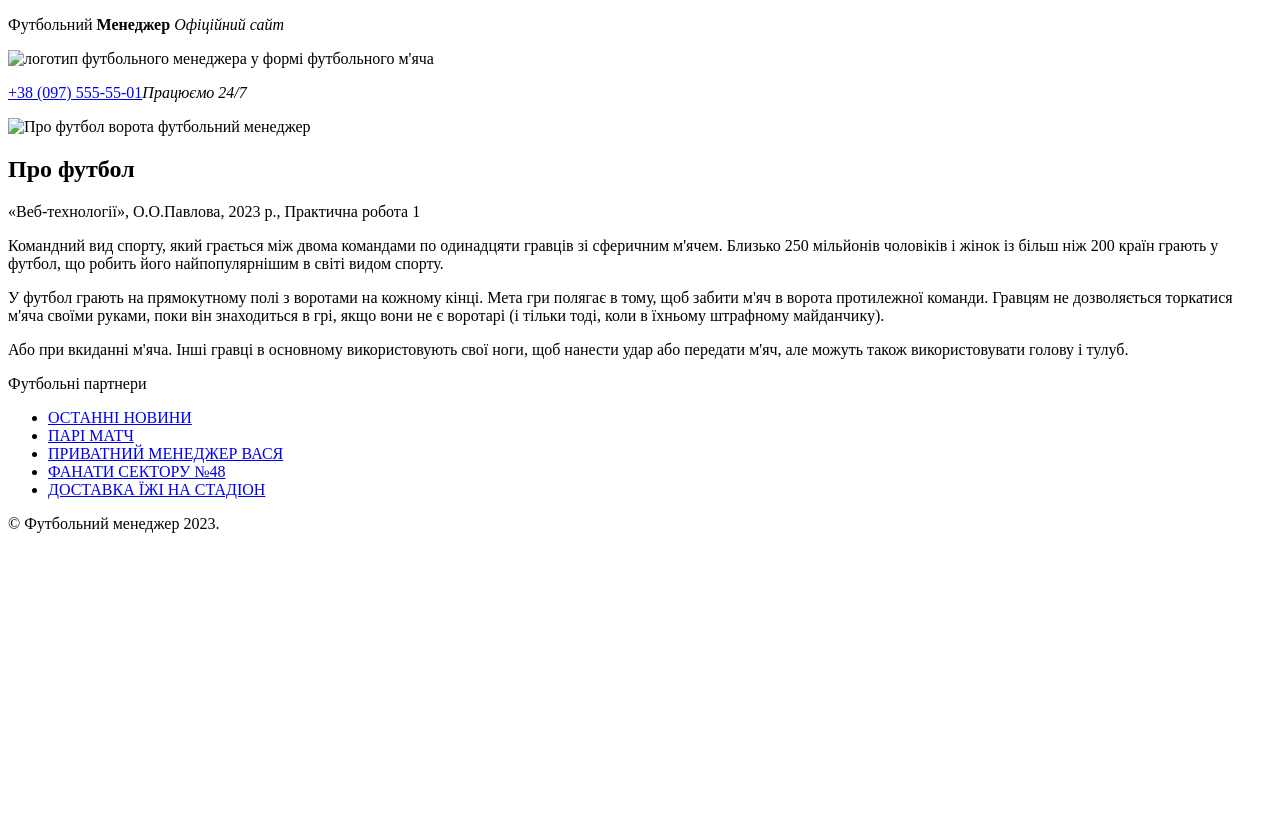
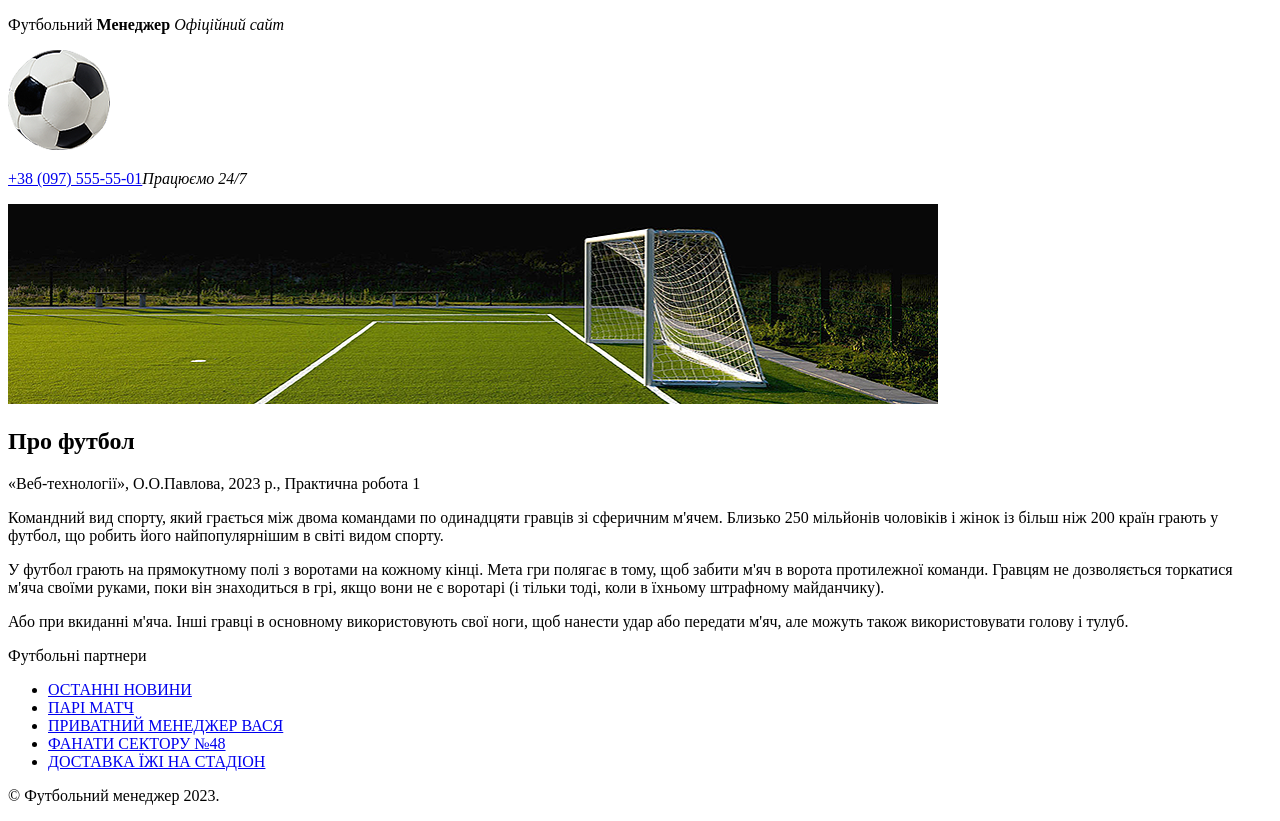
Before and after one commit to ttiop2289/Football, a plain HTML site: page index.html in a window 1280 px wide. Before the commit the page ends 800 px from the top, so only its background shows below. Drawn offline with Linux system fonts and the light colour scheme.

Commit message:
Update index.html

```diff
--- a/index.html
+++ b/index.html
@@ -15,7 +15,7 @@
                 <div class="logo">
                     <p>Футбольний <b>Менеджер </b><i>Офіційний сайт</i></p>
 
-                    <img src="/prak1/img/miach.png" alt="логотип футбольного менеджера у формі футбольного м'яча">
+                    <img src="/img/miach.png" alt="логотип футбольного менеджера у формі футбольного м'яча">
                 </div>
                 <div class="contacts">
                     <p><a href="tel:+380975555501">+38 (097) 555-55-01</a><i>Працюємо
@@ -24,7 +24,7 @@
             </div>
         </header>
         <main>
-                <img src="/prak1/img/vorota.png" alt="Про футбол ворота футбольний менеджер">
+                <img src="/img/vorota.png" alt="Про футбол ворота футбольний менеджер">
             <div class="main">
                 <section class="main-text">
                     <h1>Про футбол</h1>
```
